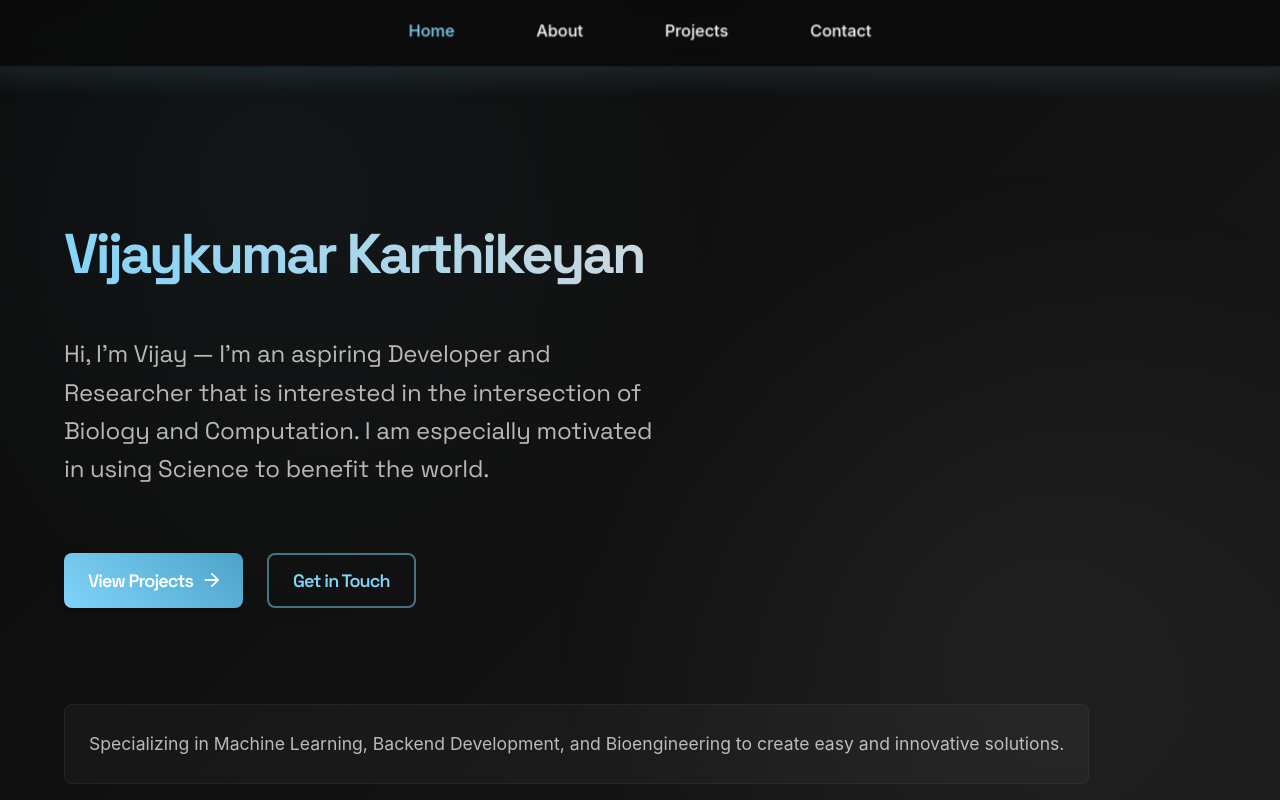
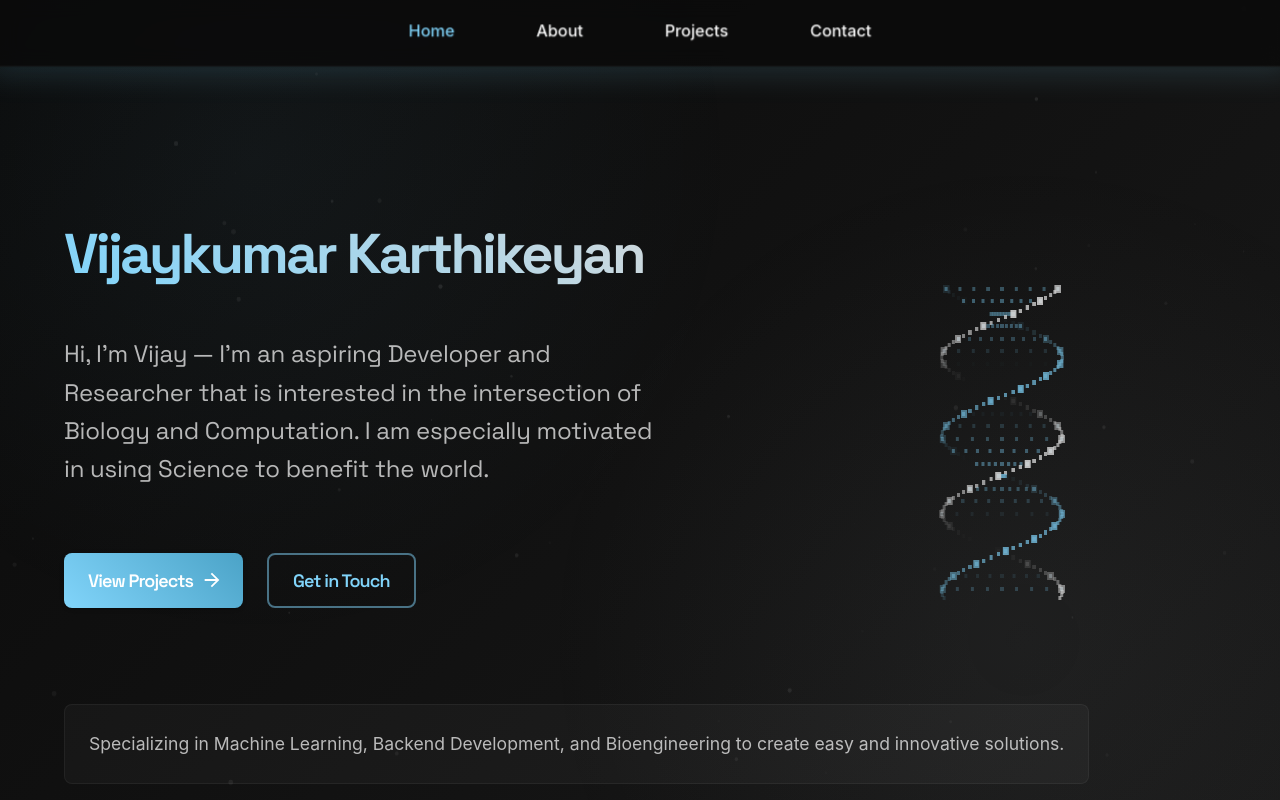
Before and after one commit to kvijay3/kvijay3.github.io, a React (Vite) app: page /#/ in a window 1280 px wide. Shown: the top 800 px of the page. Built offline with nearby package versions, Linux system fonts and the light colour scheme.

Commit message:
new designs

```diff
--- /dev/null
+++ b/src/components/DNAHelix.jsx
@@ -0,0 +1,132 @@
+import { Box } from '@mui/material';
+import { motion } from 'framer-motion';
+import { useEffect, useRef } from 'react';
+
+const DNAHelix = () => {
+  const canvasRef = useRef(null);
+
+  useEffect(() => {
+    const canvas = canvasRef.current;
+    const ctx = canvas.getContext('2d');
+    let animationFrameId;
+    let time = 0;
+
+    const resizeCanvas = () => {
+      canvas.width = window.innerWidth * 0.3;
+      canvas.height = window.innerHeight * 0.6;
+    };
+
+    const drawPixel = (x, y, size, color) => {
+      ctx.fillStyle = color;
+      ctx.fillRect(x, y, size, size);
+    };
+
+    const drawDNA = () => {
+      ctx.clearRect(0, 0, canvas.width, canvas.height);
+      time += 0.02;
+
+      const centerX = canvas.width / 2;
+      const centerY = canvas.height / 2;
+      const radius = Math.min(canvas.width, canvas.height) * 0.2;
+      const pixelSize = 4;
+      const numPoints = 100;
+
+      // Draw the double helix
+      for (let i = 0; i < numPoints; i++) {
+        const angle = (i / numPoints) * Math.PI * 4 + time;
+        const y = centerY + (i - numPoints / 2) * 3;
+
+        // First strand
+        const x1 = centerX + Math.cos(angle) * radius;
+        const opacity1 = Math.sin(angle + time) * 0.5 + 0.5;
+        drawPixel(
+          x1 - pixelSize / 2,
+          y - pixelSize / 2,
+          pixelSize,
+          `rgba(255, 255, 255, ${opacity1 * 0.8})`
+        );
+
+        // Second strand
+        const x2 = centerX + Math.cos(angle + Math.PI) * radius;
+        const opacity2 = Math.sin(angle + Math.PI + time) * 0.5 + 0.5;
+        drawPixel(
+          x2 - pixelSize / 2,
+          y - pixelSize / 2,
+          pixelSize,
+          `rgba(129, 212, 250, ${opacity2 * 0.8})`
+        );
+
+        // Draw base pairs
+        if (i % 4 === 0) {
+          // Draw base pair connection
+          const steps = 8;
+          for (let j = 0; j <= steps; j++) {
+            const t = j / steps;
+            const x = x1 + (x2 - x1) * t;
+            const baseOpacity = Math.sin(angle + time) * 0.3 + 0.2;
+            drawPixel(
+              x - pixelSize / 2,
+              y - pixelSize / 2,
+              pixelSize,
+              `rgba(129, 212, 250, ${baseOpacity})`
+            );
+          }
+
+          // Add base pair nodes
+          drawPixel(
+            x1 - pixelSize,
+            y - pixelSize,
+            pixelSize * 2,
+            `rgba(255, 255, 255, ${opacity1 * 0.9})`
+          );
+          drawPixel(
+            x2 - pixelSize,
+            y - pixelSize,
+            pixelSize * 2,
+            `rgba(129, 212, 250, ${opacity2 * 0.9})`
+          );
+        }
+      }
+
+      animationFrameId = requestAnimationFrame(drawDNA);
+    };
+
+    resizeCanvas();
+    drawDNA();
+
+    window.addEventListener('resize', () => {
+      resizeCanvas();
+    });
+
+    return () => {
+      window.removeEventListener('resize', resizeCanvas);
+      cancelAnimationFrame(animationFrameId);
+    };
+  }, []);
+
+  return (
+    <Box
+      sx={{
+        position: 'absolute',
+        right: { xs: '50%', md: '10%' },
+        top: '50%',
+        transform: 'translateY(-50%)',
+        width: { xs: '200px', md: '300px' },
+        height: { xs: '300px', md: '500px' },
+        opacity: 0.8,
+        display: { xs: 'none', md: 'block' },
+      }}
+    >
+      <canvas
+        ref={canvasRef}
+        style={{
+          width: '100%',
+          height: '100%',
+          imageRendering: 'pixelated',
+        }}
+      />
+    </Box>
+  );
+};
+
+export default DNAHelix;
--- /dev/null
+++ b/src/components/PixelBackground.jsx
@@ -0,0 +1,97 @@
+import { useEffect, useRef } from 'react';
+import { Box } from '@mui/material';
+
+const PixelBackground = () => {
+  const canvasRef = useRef(null);
+
+  useEffect(() => {
+    const canvas = canvasRef.current;
+    const ctx = canvas.getContext('2d');
+    let animationFrameId;
+    let particles = [];
+
+    // Set canvas size
+    const resizeCanvas = () => {
+      canvas.width = window.innerWidth;
+      canvas.height = window.innerHeight;
+    };
+
+    // Create particles
+    const createParticles = () => {
+      const numberOfParticles = Math.floor((canvas.width * canvas.height) / 15000);
+      particles = [];
+
+      for (let i = 0; i < numberOfParticles; i++) {
+        particles.push({
+          x: Math.random() * canvas.width,
+          y: Math.random() * canvas.height,
+          size: Math.random() * 2 + 0.5,
+          speedX: Math.random() * 0.5 - 0.25,
+          speedY: Math.random() * 0.5 - 0.25,
+          opacity: Math.random() * 0.5 + 0.1,
+        });
+      }
+    };
+
+    // Animation loop
+    const animate = () => {
+      ctx.clearRect(0, 0, canvas.width, canvas.height);
+
+      particles.forEach((particle) => {
+        // Update position
+        particle.x += particle.speedX;
+        particle.y += particle.speedY;
+
+        // Wrap around edges
+        if (particle.x < 0) particle.x = canvas.width;
+        if (particle.x > canvas.width) particle.x = 0;
+        if (particle.y < 0) particle.y = canvas.height;
+        if (particle.y > canvas.height) particle.y = 0;
+
+        // Draw particle
+        ctx.beginPath();
+        ctx.arc(particle.x, particle.y, particle.size, 0, Math.PI * 2);
+        ctx.fillStyle = `rgba(255, 255, 255, ${particle.opacity})`;
+        ctx.fill();
+      });
+
+      animationFrameId = requestAnimationFrame(animate);
+    };
+
+    // Initialize
+    resizeCanvas();
+    createParticles();
+    animate();
+
+    // Handle resize
+    window.addEventListener('resize', () => {
+      resizeCanvas();
+      createParticles();
+    });
+
+    // Cleanup
+    return () => {
+      window.removeEventListener('resize', resizeCanvas);
+      cancelAnimationFrame(animationFrameId);
+    };
+  }, []);
+
+  return (
+    <Box
+      component="canvas"
+      ref={canvasRef}
+      sx={{
+        position: 'fixed',
+        top: 0,
+        left: 0,
+        width: '100%',
+        height: '100%',
+        zIndex: -1,
+        opacity: 0.15,
+        pointerEvents: 'none',
+      }}
+    />
+  );
+};
+
+export default PixelBackground;
--- a/src/pages/Home.jsx
+++ b/src/pages/Home.jsx
@@ -3,6 +3,8 @@ import { motion } from 'framer-motion';
 import { useTheme } from '@mui/material/styles';
 import { ArrowForward } from '@mui/icons-material';
 import { Link } from 'react-router-dom';
+import PixelBackground from '../components/PixelBackground';
+import DNAHelix from '../components/DNAHelix';
 
 const Home = () => {
   const theme = useTheme();
@@ -30,6 +32,9 @@ const Home = () => {
   };
 
   return (
+    <>
+      <PixelBackground />
+      <DNAHelix />
       <Container>
         <Box
           component={motion.div}
@@ -44,6 +49,8 @@ const Home = () => {
             alignItems: 'flex-start',
             gap: 4,
             pt: 8,
+            position: 'relative',
+            zIndex: 1,
           }}
         >
           <motion.div variants={itemVariants}>
@@ -155,6 +162,7 @@ const Home = () => {
           </Box>
         </Box>
       </Container>
+    </>
   );
 };
 
```
Lines whose indentation alone changed are shown as unchanged.
